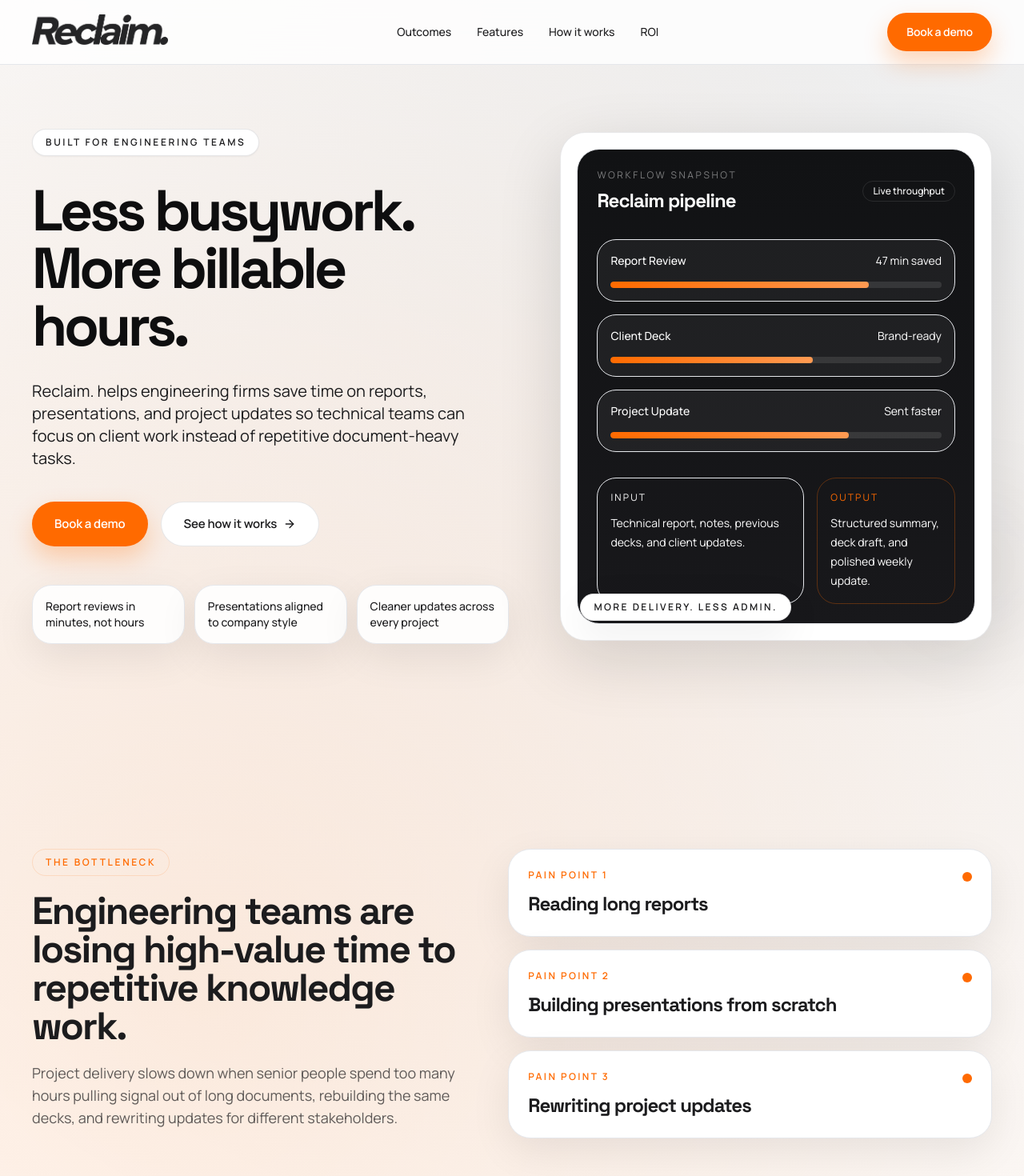
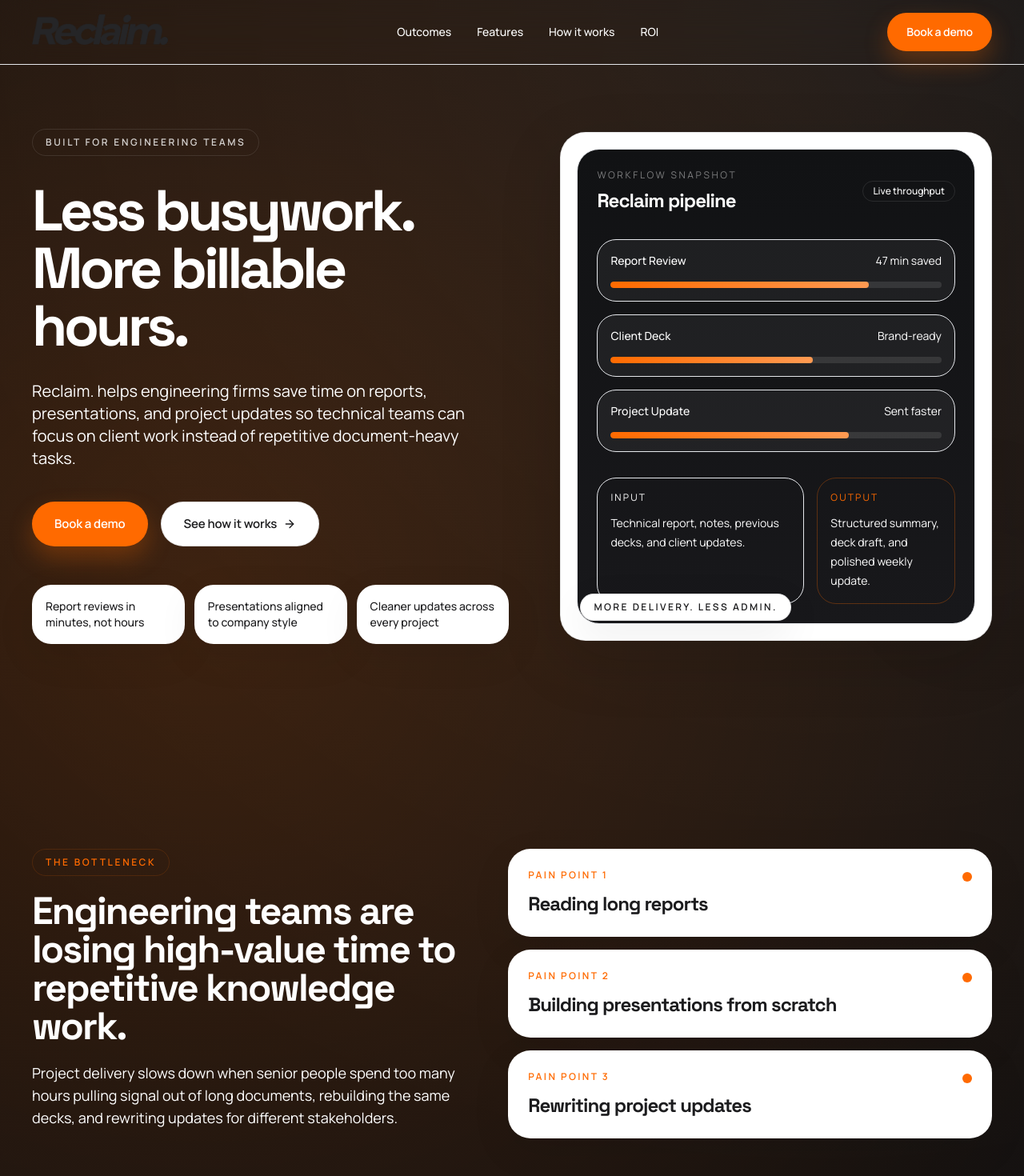
Before and after one commit to luverm/Reclaim, a Next.js app: page / in a window 1280 px wide. Shown: the top 1470 px of the page at 80% size. Built offline with nearby package versions, Linux system fonts and the light colour scheme.

Commit message:
Switch site to dark background theme

```diff
--- a/app/globals.css
+++ b/app/globals.css
@@ -3,7 +3,7 @@
 @tailwind utilities;
 
 :root {
-  color-scheme: light;
+  color-scheme: dark;
 }
 
 * {
@@ -14,8 +14,8 @@ html,
 body {
   margin: 0;
   min-height: 100%;
-  background: #ffffff;
-  color: #1c1c1e;
+  background: #0e0e0f;
+  color: #ffffff;
 }
 
 body {
@@ -34,7 +34,7 @@ a {
 
 .bg-mesh {
   background-image:
-    radial-gradient(circle at 20% 20%, rgba(255, 106, 0, 0.12), transparent 28%),
-    radial-gradient(circle at 80% 0%, rgba(28, 28, 30, 0.08), transparent 28%),
-    linear-gradient(180deg, #ffffff 0%, #f8f8f8 100%);
+    radial-gradient(circle at 20% 12%, rgba(255, 106, 0, 0.18), transparent 26%),
+    radial-gradient(circle at 80% 0%, rgba(255, 255, 255, 0.06), transparent 24%),
+    linear-gradient(180deg, #0e0e0f 0%, #141416 100%);
 }
--- a/app/page.tsx
+++ b/app/page.tsx
@@ -10,7 +10,7 @@ import { RoiSection } from "@/components/marketing/roi-section";
 
 export default function Home() {
   return (
-    <main className="bg-mesh">
+    <main className="bg-mesh text-white">
       <Navbar />
       <HeroSection />
       <ProblemSection />
--- a/components/marketing/cta-section.tsx
+++ b/components/marketing/cta-section.tsx
@@ -11,7 +11,7 @@ export function CtaSection() {
   return (
     <SectionShell id="book-demo">
       <Reveal>
-        <div className="overflow-hidden rounded-[36px] border border-papaya/16 bg-[linear-gradient(135deg,#fff7f1_0%,#ffffff_40%,#fff4eb_100%)] px-6 py-12 shadow-card sm:px-10 sm:py-14 lg:px-14">
+        <div className="overflow-hidden rounded-[36px] border border-white/10 bg-[linear-gradient(135deg,#fff7f1_0%,#ffffff_40%,#fff4eb_100%)] px-6 py-12 shadow-card sm:px-10 sm:py-14 lg:px-14">
           <div className="flex flex-col gap-8 lg:flex-row lg:items-end lg:justify-between">
             <div className="max-w-2xl">
               <div className="inline-flex rounded-full border border-papaya/16 bg-papaya/10 px-4 py-2 text-xs font-semibold uppercase tracking-[0.2em] text-papaya">
--- a/components/marketing/hero-section.tsx
+++ b/components/marketing/hero-section.tsx
@@ -12,17 +12,17 @@ export function HeroSection() {
 
   return (
     <SectionShell className="overflow-hidden pt-14 lg:pt-20">
-      <div className="absolute inset-x-0 top-0 -z-10 h-[680px] bg-[radial-gradient(circle_at_top_left,rgba(255,106,0,0.12),transparent_34%),radial-gradient(circle_at_top_right,rgba(28,28,30,0.08),transparent_28%),linear-gradient(180deg,#ffffff_0%,#fffaf6_55%,#ffffff_100%)]" />
+      <div className="absolute inset-x-0 top-0 -z-10 h-[680px] bg-[radial-gradient(circle_at_top_left,rgba(255,106,0,0.16),transparent_34%),radial-gradient(circle_at_top_right,rgba(255,255,255,0.06),transparent_28%),linear-gradient(180deg,#111214_0%,#0e0e0f_55%,#111214_100%)]" />
       <div className="grid items-center gap-16 lg:grid-cols-[1.05fr_0.95fr]">
         <Reveal>
           <div className="max-w-2xl">
-            <div className="inline-flex rounded-full border border-charcoal/10 bg-white px-4 py-2 text-xs font-semibold uppercase tracking-[0.22em] text-charcoal/72 shadow-sm">
+            <div className="inline-flex rounded-full border border-white/10 bg-white/6 px-4 py-2 text-xs font-semibold uppercase tracking-[0.22em] text-white/80 shadow-sm">
               {hero.eyebrow}
             </div>
-            <h1 className="mt-8 font-display text-5xl font-bold leading-[0.95] tracking-[-0.06em] text-soft-black sm:text-6xl lg:text-7xl">
+            <h1 className="mt-8 font-display text-5xl font-bold leading-[0.95] tracking-[-0.06em] text-white sm:text-6xl lg:text-7xl">
               {hero.title}
             </h1>
-            <p className="mt-8 max-w-xl text-lg leading-8 text-charcoal/72 sm:text-xl">
+            <p className="mt-8 max-w-xl text-lg leading-8 text-white/72 sm:text-xl">
               {hero.description}
             </p>
             <div className="mt-10 flex flex-col gap-4 sm:flex-row">
@@ -39,7 +39,7 @@ export function HeroSection() {
             <div className="mt-12 grid gap-3 sm:grid-cols-3">
               {hero.proofPoints.map((item, index) => (
                 <Reveal key={item} delay={0.08 * (index + 1)}>
-                  <div className="rounded-3xl border border-charcoal/8 bg-white/90 px-4 py-4 text-sm font-medium text-charcoal shadow-card">
+                  <div className="rounded-3xl border border-white/10 bg-white px-4 py-4 text-sm font-medium text-charcoal shadow-card">
                     {item}
                   </div>
                 </Reveal>
--- a/components/marketing/how-it-works-section.tsx
+++ b/components/marketing/how-it-works-section.tsx
@@ -10,12 +10,12 @@ export function HowItWorksSection() {
     <SectionShell id="how-it-works">
       <div className="grid gap-12 lg:grid-cols-[0.9fr_1.1fr]">
         <Reveal>
-          <SectionHeading eyebrow={howItWorks.eyebrow} title={howItWorks.title} />
+          <SectionHeading eyebrow={howItWorks.eyebrow} title={howItWorks.title} theme="dark" />
         </Reveal>
         <div className="space-y-4">
           {howItWorks.steps.map((item, index) => (
             <Reveal key={item.step} delay={index * 0.08}>
-              <div className="grid gap-6 rounded-[30px] border border-charcoal/8 bg-white p-6 shadow-card sm:grid-cols-[96px_1fr] sm:p-7">
+              <div className="grid gap-6 rounded-[30px] border border-white/10 bg-white p-6 shadow-card sm:grid-cols-[96px_1fr] sm:p-7">
                 <div className="font-display text-4xl font-bold tracking-[-0.05em] text-papaya">
                   {item.step}
                 </div>
--- a/components/marketing/navbar.tsx
+++ b/components/marketing/navbar.tsx
@@ -8,7 +8,7 @@ export function Navbar() {
   const { nav } = siteContent;
 
   return (
-    <header className="sticky top-0 z-50 border-b border-charcoal/6 bg-white/80 backdrop-blur-xl">
+    <header className="sticky top-0 z-50 border-b border-white/8 bg-soft-black/72 backdrop-blur-xl">
       <div className="mx-auto flex max-w-7xl items-center justify-between px-6 py-4 sm:px-8 lg:px-10">
         <Logo priority />
         <nav className="hidden items-center gap-8 md:flex">
@@ -16,7 +16,7 @@ export function Navbar() {
             <Link
               key={link.label}
               href={link.href}
-              className="text-sm font-medium text-charcoal/68 transition-colors hover:text-charcoal"
+              className="text-sm font-medium text-white/66 transition-colors hover:text-white"
             >
               {link.label}
             </Link>
--- a/components/marketing/outcome-section.tsx
+++ b/components/marketing/outcome-section.tsx
@@ -13,12 +13,13 @@ export function OutcomeSection() {
           eyebrow={outcomes.eyebrow}
           title={outcomes.title}
           description={outcomes.description}
+          theme="dark"
         />
       </Reveal>
       <div className="mt-14 grid gap-5 md:grid-cols-2">
         {outcomes.items.map((item, index) => (
           <Reveal key={item.title} delay={index * 0.08}>
-            <div className="h-full rounded-[30px] border border-charcoal/8 bg-[linear-gradient(180deg,#ffffff_0%,#faf7f4_100%)] p-7 shadow-card">
+            <div className="h-full rounded-[30px] border border-white/10 bg-[linear-gradient(180deg,#ffffff_0%,#faf7f4_100%)] p-7 shadow-card">
               <div className="mb-5 inline-flex rounded-full border border-papaya/16 bg-papaya/8 px-3 py-1 text-xs font-semibold uppercase tracking-[0.18em] text-papaya">
                 Outcome {index + 1}
               </div>
--- a/components/marketing/problem-section.tsx
+++ b/components/marketing/problem-section.tsx
@@ -14,12 +14,13 @@ export function ProblemSection() {
             eyebrow={problem.eyebrow}
             title={problem.title}
             description={problem.description}
+            theme="dark"
           />
         </Reveal>
         <div className="grid gap-4">
           {problem.painPoints.map((point, index) => (
             <Reveal key={point} delay={index * 0.08}>
-              <div className="group rounded-[28px] border border-charcoal/8 bg-white p-6 shadow-card transition-transform duration-300 hover:-translate-y-1">
+              <div className="group rounded-[28px] border border-white/10 bg-white p-6 shadow-card transition-transform duration-300 hover:-translate-y-1">
                 <div className="flex items-start justify-between gap-6">
                   <div>
                     <p className="text-xs font-semibold uppercase tracking-[0.2em] text-papaya">
--- a/components/marketing/roi-section.tsx
+++ b/components/marketing/roi-section.tsx
@@ -8,18 +8,18 @@ export function RoiSection() {
 
   return (
     <SectionShell id="roi">
-      <div className="rounded-[40px] border border-charcoal/8 bg-[linear-gradient(135deg,#151517_0%,#111214_52%,#1a1b1f_100%)] px-6 py-10 text-white shadow-premium sm:px-8 sm:py-14 lg:px-12">
+      <div className="rounded-[40px] border border-white/10 bg-[linear-gradient(135deg,#fff8f2_0%,#ffffff_46%,#f7f4ef_100%)] px-6 py-10 text-charcoal shadow-card sm:px-8 sm:py-14 lg:px-12">
         <Reveal>
-          <SectionHeading eyebrow={roi.eyebrow} title={roi.title} theme="dark" />
+          <SectionHeading eyebrow={roi.eyebrow} title={roi.title} />
         </Reveal>
         <div className="mt-12 grid gap-5 md:grid-cols-2 xl:grid-cols-4">
           {roi.metrics.map((metric, index) => (
             <Reveal key={metric.value} delay={index * 0.08}>
-              <div className="rounded-[28px] border border-white/8 bg-white/5 p-6">
-                <p className="font-display text-3xl font-bold tracking-[-0.05em] text-white">
+              <div className="rounded-[28px] border border-charcoal/8 bg-white p-6">
+                <p className="font-display text-3xl font-bold tracking-[-0.05em] text-charcoal">
                   {metric.value}
                 </p>
-                <p className="mt-3 text-sm leading-6 text-white/68">{metric.label}</p>
+                <p className="mt-3 text-sm leading-6 text-charcoal/68">{metric.label}</p>
               </div>
             </Reveal>
           ))}
```
Also changed, not shown: components/marketing/features-section.tsx (+6 -5 lines).
